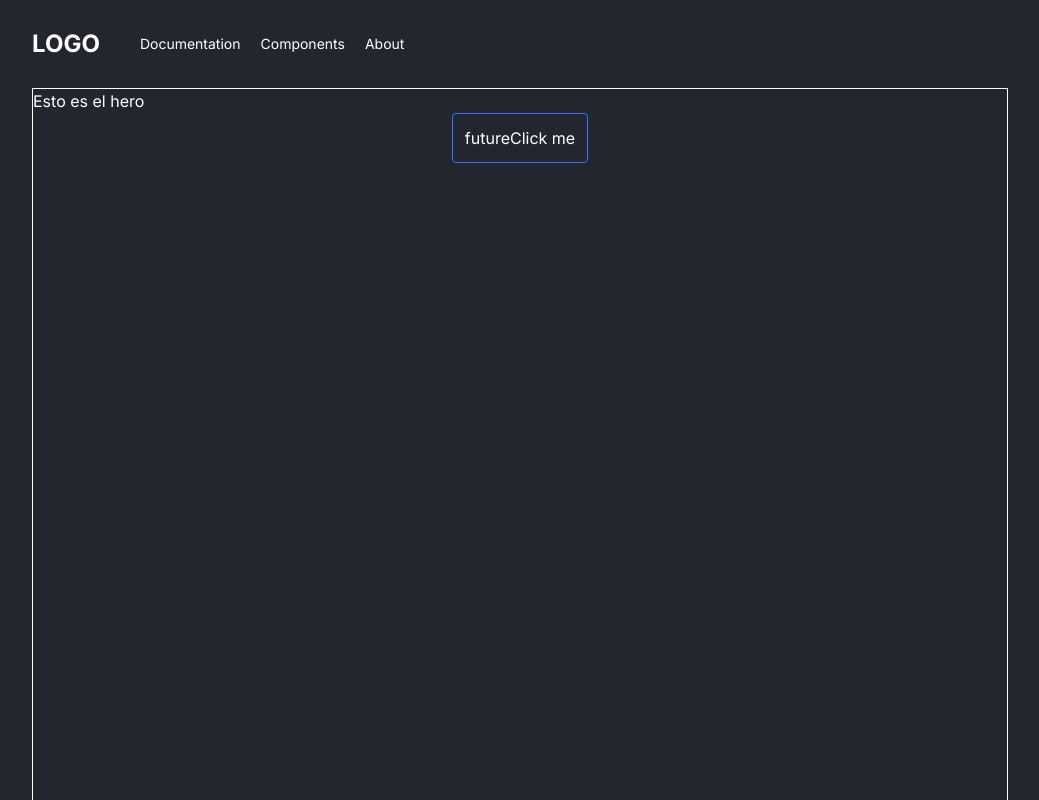
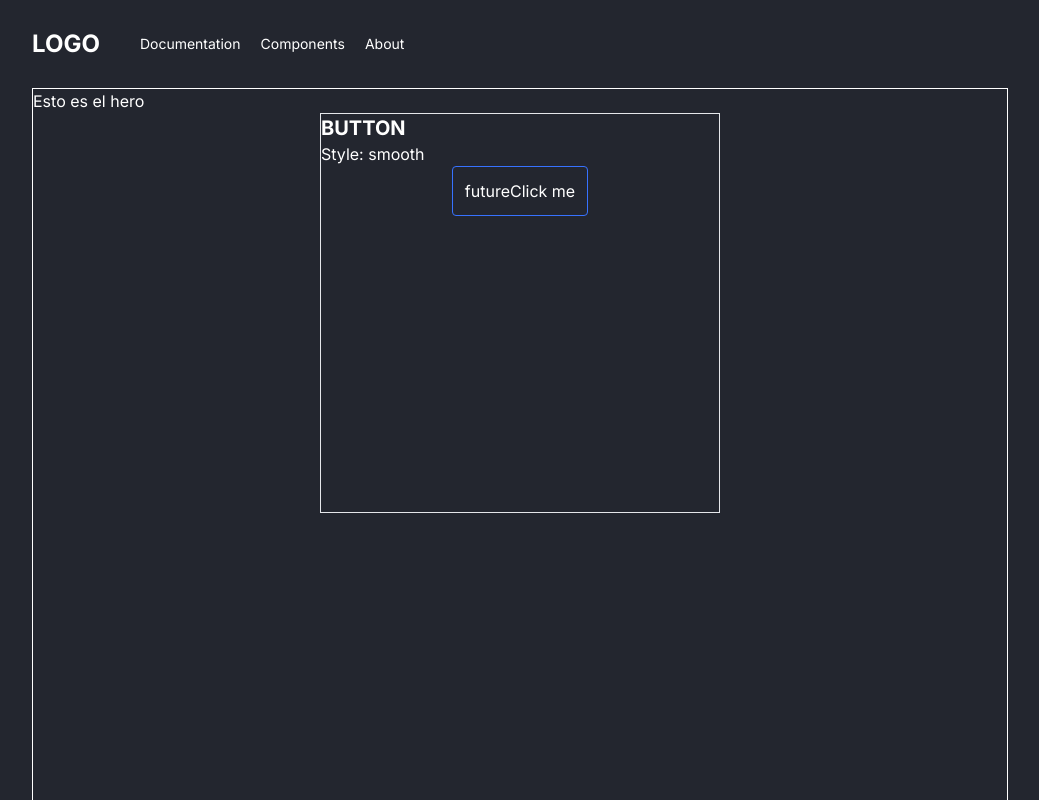
Before and after one commit to sjcrippa/components_library, a Next.js app: page / in a window 1280 px wide. Shown: the top 800 px of the page, without its empty margins (120-1159 px from the left). Built offline with nearby package versions, Linux system fonts and the light colour scheme.

Commit message:
ui develop

```diff
--- a/src/app/docs/components/page.tsx
+++ b/src/app/docs/components/page.tsx
@@ -1,7 +1,9 @@
 export default function ComponentsPage() {
   return (
-    <div className="text-light">
-      Components section
-    </div>
+    <>
+      <main className="text-light">
+        Components section
+      </main>
+    </>
   )
 }
--- a/src/app/layout.tsx
+++ b/src/app/layout.tsx
@@ -2,8 +2,8 @@ import type { Metadata } from 'next'
 import { Inter } from 'next/font/google'
 
 import './globals.css'
-import Navbar from '@/components/navbar/Navbar'
-import Footer from '@/components/footer/Footer'
+import Navbar from '@/components/Navbar'
+import Footer from '@/components/Footer'
 import { ThemeProvider } from '@/context/ThemeContext'
 
 const inter = Inter({ subsets: ['latin'] })
--- a/src/app/page.tsx
+++ b/src/app/page.tsx
@@ -1,3 +1,4 @@
+import ThemeBtn from "@/components/buttons/ThemeBtn";
 import ButtonComp from "@/components/comps/Button";
 
 export default function Home() {
@@ -5,7 +6,11 @@ export default function Home() {
     <main className="text-light h-screen border border-light ">
       Esto es el hero
 
-      <ButtonComp />
+      <section className="container mx-auto w-[50vh] h-[50vh] border border">
+        <h2 className="text-xl font-bold">BUTTON</h2>
+        <ThemeBtn />
+        <ButtonComp />
+      </section>
     </main>
   )
 }
--- /dev/null
+++ b/src/components/buttons/ThemeBtn.tsx
@@ -0,0 +1,15 @@
+'use client'
+
+import { useTheme } from "@/context/ThemeContext"
+
+export default function ThemeBtn() {
+  const {theme} = useTheme()
+
+  return (
+    <>
+      <button>
+        Style: {theme}
+      </button>
+    </>
+  )
+}
```
Also changed, not shown: src/components/Footer.tsx (renamed from src/components/footer/Footer.tsx), src/components/Navbar.tsx (renamed from src/components/navbar/Navbar.tsx).
